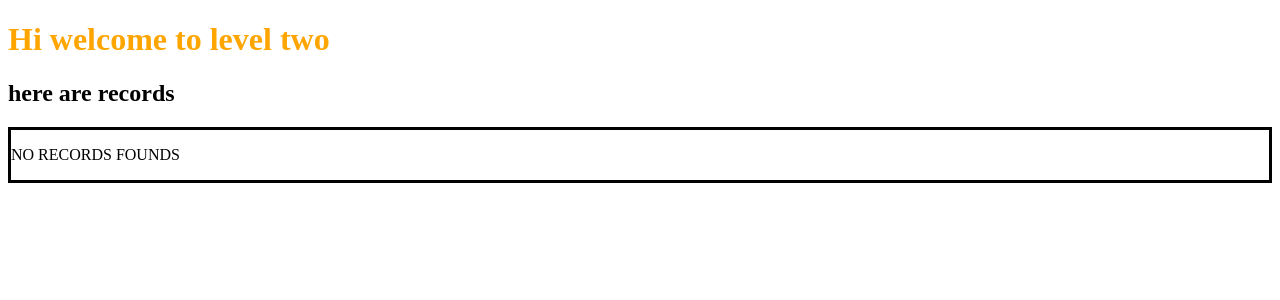
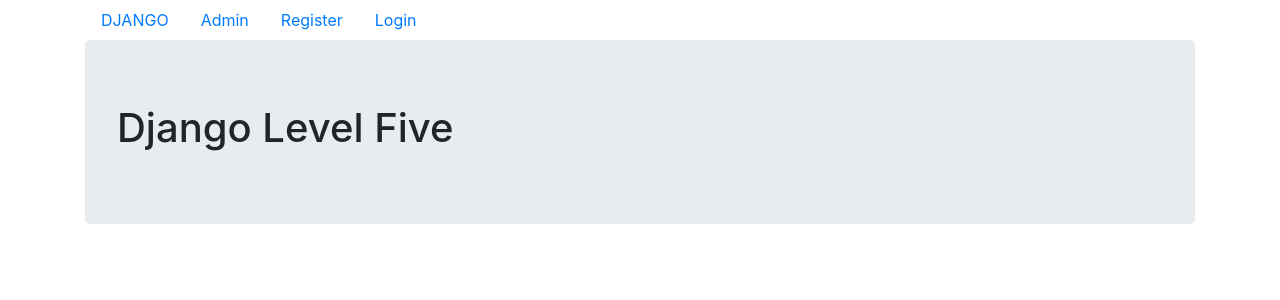
Before and after one commit to JSilva94/django-course, a Django app: page / in a window 1280 px wide. Shown: the top 300 px of the page. Run offline with Django 3.2, Linux system fonts and the light colour scheme; some libraries are stand-ins or nearby versions.

Commit message:
level 5 done;

```diff
--- a/first_app/urls.py
+++ b/first_app/urls.py
@@ -1,6 +1,13 @@
 from django.urls import path
 from first_app import views
 
+# TEMPLATE URLS
+
+app_name = 'first_app'
+
 urlpatterns = [
-    path('', views.index, name='index'),
+    path('register', views.register, name='register'),
+    path('user_login', views.user_login, name='user_login'),
+
+
 ]
--- a/first_app/views.py
+++ b/first_app/views.py
@@ -1,7 +1,85 @@
 from django.shortcuts import render
-from django.http import HttpResponse
+from django.http import HttpResponse, HttpResponseRedirect
+from first_app.forms import UserForm, UserProfileInfoForm
+
+
+from django.urls import reverse
+from django.contrib.auth.decorators import login_required
+from django.contrib.auth import authenticate, login, logout
 # Create your views here.
+
 
 def index(req):
 
-    return render(req, 'first_app/index.html', context={})
+    return render(req, 'first_app/index.html')
+
+
+def register(req):
+
+    registered = False
+
+    if req.method == 'POST':
+        user_form = UserForm(data=req.POST)
+        profile_form = UserProfileInfoForm(data=req.POST)
+
+        if user_form.is_valid() and profile_form.is_valid():
+
+            user = user_form.save()
+
+            # HASH PASSWORD
+            user.set_password(user.password)
+            user.save()
+
+            #grabs the profile form but does not save it
+            profile = profile_form.save(commit=False)
+            profile.user = user
+
+            if 'profile_pic' in req.FILES:
+                profile.profile_pic = req.FILES['profile_pic']
+
+            # save it to db
+            profile.save()
+
+            registered = True
+
+        else:
+            print(user_form.errors, profile_form.errors)
+
+    else:
+        user_form = UserForm()
+        profile_form = UserProfileInfoForm
+
+    return render(req, 'first_app/registration.html', context={'user_form': user_form, 'profile_form': profile_form, 'registered': registered})
+
+
+@login_required
+def is_loggedIn(request):
+    return HttpResponse('you are logged in')
+
+@login_required
+def user_logout(request):
+    logout(request)
+    return HttpResponseRedirect(reverse('index'))
+
+
+
+def user_login(request):
+
+    if request.method == 'POST':
+        username = request.POST.get('username')
+        password = request.POST.get('password')
+
+        user = authenticate(username=username, password=password)
+
+        if user:
+            if user.is_active:
+                login(request, user)
+                return HttpResponseRedirect(reverse('index'))
+
+            else:
+                return HttpResponse('ACCOUNT NOT ACTIVE')
+        else:
+            print('SOMEONE TRIED TO LOGIN AND FAIL')
+            return HttpResponse('invalid login details supplied!')
+    else:
+        return render(request, 'first_app/login.html')
--- a/first_project/settings.py
+++ b/first_project/settings.py
@@ -103,7 +103,7 @@ AUTH_PASSWORD_VALIDATORS = [
     },
     {
         'NAME': 'django.contrib.auth.password_validation.MinimumLengthValidator',
-        'OPTIONS': {'min-length': 9}
+        'OPTIONS': {'min_length': 9}
     },
     {
         'NAME': 'django.contrib.auth.password_validation.CommonPasswordValidator',
@@ -137,6 +137,8 @@ STATICFILES_DIRS = [STATIC_DIR]
 MEDIA_ROOT = MEDIA_DIR
 MEDIA_URL='/media/'
 
+LOGIN_URL = '/first_app/user_login'
+
 STATICFILES_DIRS = [
     STATIC_DIR
 ]
--- a/first_project/urls.py
+++ b/first_project/urls.py
@@ -21,4 +21,6 @@ urlpatterns = [
     path('', views.index, name='index'),
     path('first_app/', include('first_app.urls')),
     path('admin/', admin.site.urls),
+    path('logout/', views.user_logout, name='logout'),
+    path('is-loggedIn/', views.is_loggedIn, name='is_loggedIn')
 ]
--- /dev/null
+++ b/templates/first_app/base.html
@@ -0,0 +1,47 @@
+<!DOCTYPE html>
+<html lang="en">
+
+<head>
+    <meta charset="UTF-8">
+    <meta name="viewport" content="width=device-width, initial-scale=1.0">
+    <meta http-equiv="X-UA-Compatible" content="ie=edge">
+    <link rel="stylesheet" href="https://stackpath.bootstrapcdn.com/bootstrap/4.3.1/css/bootstrap.min.css"
+        integrity="sha384-ggOyR0iXCbMQv3Xipma34MD+dH/1fQ784/j6cY/iJTQUOhcWr7x9JvoRxT2MZw1T" crossorigin="anonymous">
+
+    <title>Document</title>
+</head>
+
+<body>
+    <nav>
+        <div class="container">
+            <ul class="nav">
+                <li class='nav-item'>
+                    <a href="{% url 'index' %}" class="nav-link">DJANGO</a>
+                </li>
+                <li class='nav-item'>
+                    <a href="{% url 'admin:index' %}" class="nav-link">Admin</a>
+                </li>
+                <li class='nav-item'>
+                    <a href="{% url 'first_app:register' %}" class="nav-link">Register</a>
+                </li>
+
+                {% if user.is_authenticated %}
+                <li class='nav-item'>
+                    <a href="{% url 'logout' %}" class="nav-link">Logout</a>
+                </li>
+                {% else %}
+                <li class='nav-item'>
+                    <a href="{% url 'first_app:user_login' %}" class="nav-link">Login</a>
+                </li>
+                {% endif %}
+            </ul>
+        </div>
+        <div class="container">
+            {% block body_block %}
+            {% endblock %}
+        </div>
+    </nav>
+
+</body>
+
+</html>
--- a/templates/first_app/index.html
+++ b/templates/first_app/index.html
@@ -1,38 +1,8 @@
-<!DOCTYPE html>
+{% extends 'first_app/base.html' %}
+{% block body_block %}
 
-{% load staticfiles %}
-<html>
+<div class="jumbotron">
+    <h1>Django Level Five</h1>
+</div>
 
-<head>
-    <meta charset="utf-8">
-    <title>Django Level Two</title>
-    <link rel="stylesheet" type="text/css" media="screen" href="{% static 'css/mystyle.css' %}">
-</head>
-
-<body>
-    <h1>Hi welcome to level two</h1>
-    <h2>here are records</h2>
-    <div class='access-records'>
-        {% if access_records %}
-        <table>
-            <thead>
-                <th>site name</th>
-                <th>date accessed</th>
-            </thead>
-            {% for acc in access_records %}
-            <tr>
-                <td>
-                    {{ acc.name }}
-                </td>
-                <td>{{acc.date}}</td>
-            </tr>
-            {%endfor %}
-        </table>
-        {% else %}
-        <p>NO RECORDS FOUNDS</p>
-        {%endif%}
-
-    </div>
-</body>
-
-</html>
+{% endblock %}
```
Also changed, not shown: templates/first_app/login.html (added, +20 -0 lines), templates/first_app/registration.html (added, +25 -0 lines), db.sqlite3, media/profile_pics/jayde-profile-picture.jpeg (added).
